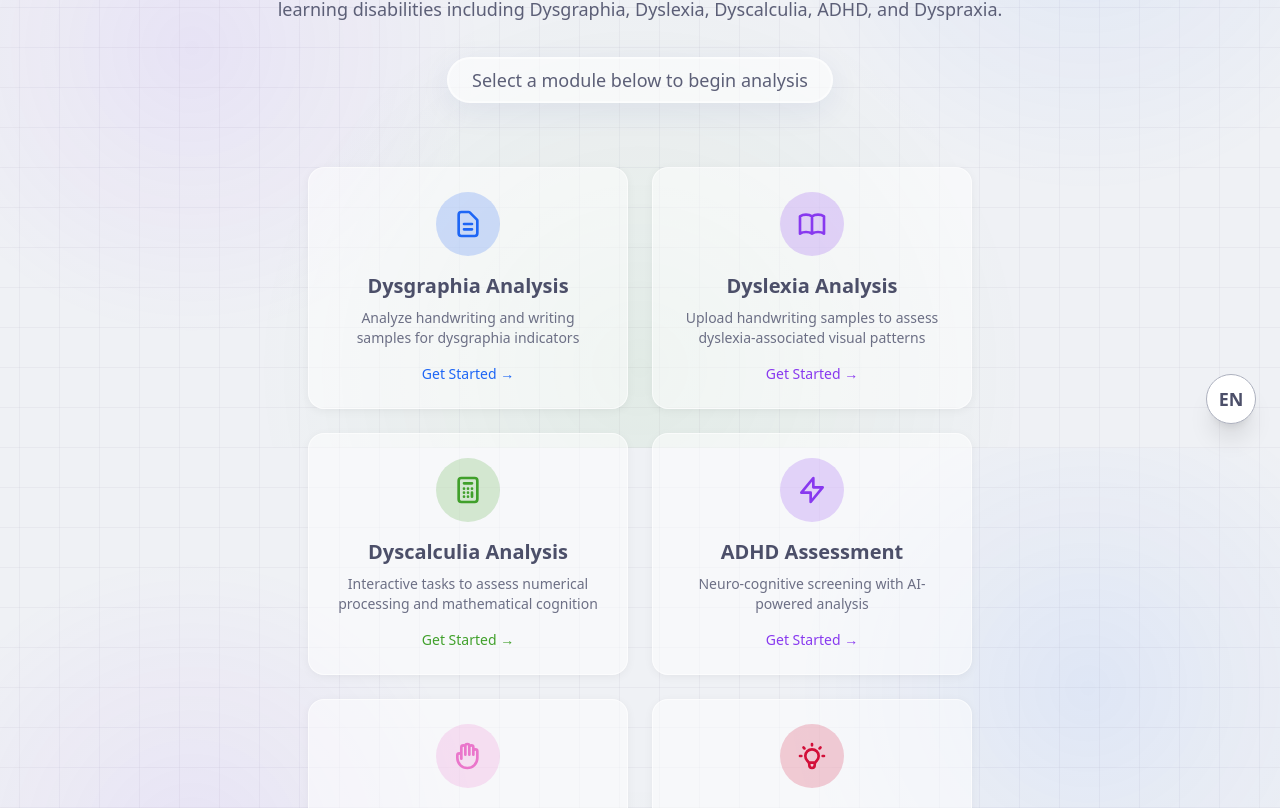
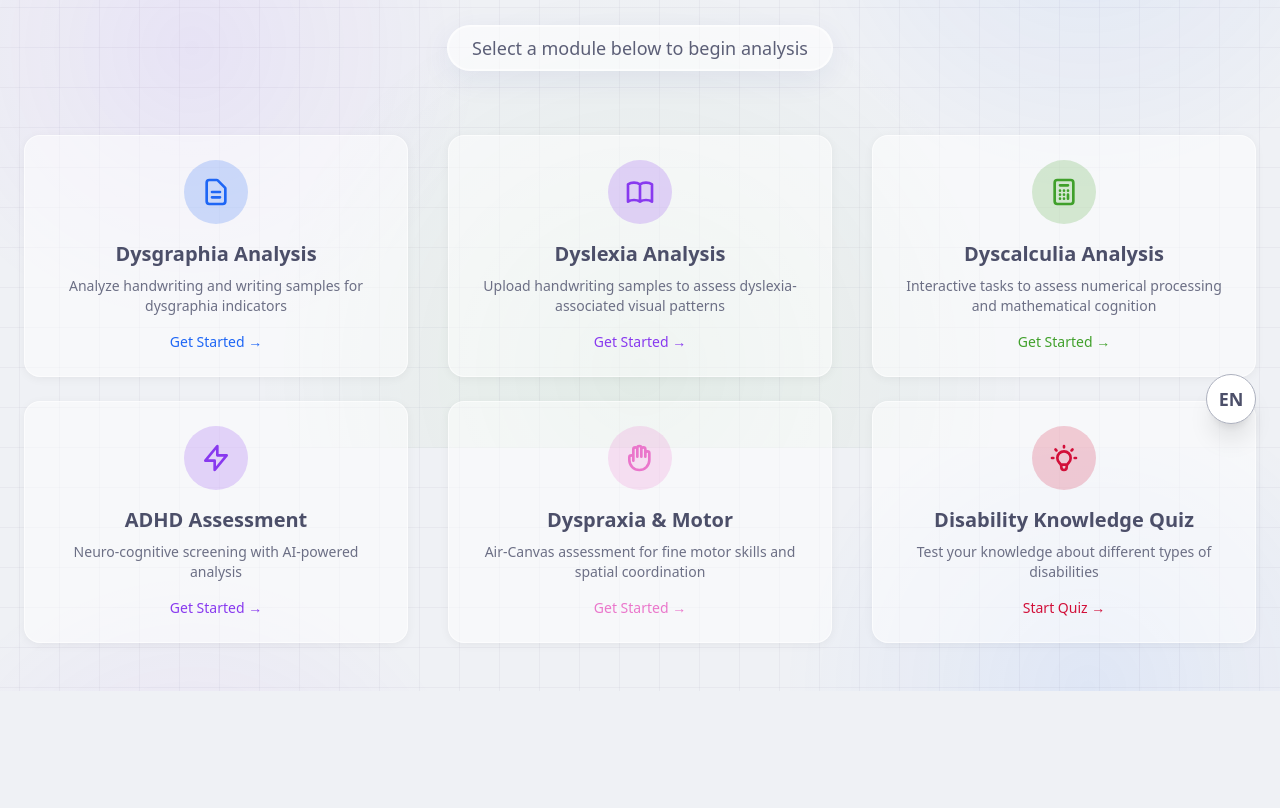
Before and after one commit to Sooraj-wq/scout, a React (Vite) app in the folder client/: page / in a window 1280 px wide. Shown: the part 352-1160 px from the top of the page. After the commit the page ends 1043 px from the top, so only its background shows below. Built offline with nearby package versions, Linux system fonts and the light colour scheme; no server answers.

Commit message:
UI Fixes

```diff
--- a/client/src/App.jsx
+++ b/client/src/App.jsx
@@ -81,7 +81,7 @@ function App() {
     const { t } = useLanguage()
 
     return (
-      <div className="max-w-4xl mx-auto px-4 py-12">
+      <div className="max-w-7xl mx-auto px-4 py-12">
         <div className="text-center mb-16 animate-fade-in-up">
           <h1 className="text-8xl font-black text-transparent bg-clip-text bg-gradient-to-r from-mauve via-pink to-blue mb-6 drop-shadow-[0_4px_10px_rgba(203,166,247,0.3)] tracking-tighter">
             {t('appTitle')}
@@ -99,10 +99,10 @@ function App() {
           </div>
         </div>
 
-        <div className="flex flex-wrap justify-center gap-6 animate-fade-in-up" style={{ animationDelay: '0.2s' }}>
+        <div className="grid grid-cols-1 md:grid-cols-2 lg:grid-cols-3 gap-6 animate-fade-in-up justify-items-center" style={{ animationDelay: '0.2s' }}>
           <Link
             to="/dysgraphia"
-            className="glass-card rounded-2xl p-6 w-80"
+            className="glass-card rounded-2xl p-6 w-full max-w-sm hover:scale-105 transition-transform duration-300"
           >
             <div className="text-center">
               <div className="w-16 h-16 bg-blue/20 rounded-full flex items-center justify-center mx-auto mb-4">
@@ -120,7 +120,7 @@ function App() {
 
           <Link
             to="/dyslexia"
-            className="glass-card rounded-2xl p-6 w-80"
+            className="glass-card rounded-2xl p-6 w-full max-w-sm hover:scale-105 transition-transform duration-300"
           >
             <div className="text-center">
               <div className="w-16 h-16 bg-mauve/20 rounded-full flex items-center justify-center mx-auto mb-4">
@@ -141,7 +141,7 @@ function App() {
 
           <Link
             to="/dyscalculia"
-            className="glass-card rounded-2xl p-6 w-80"
+            className="glass-card rounded-2xl p-6 w-full max-w-sm hover:scale-105 transition-transform duration-300"
           >
             <div className="text-center">
               <div className="w-16 h-16 bg-green/20 rounded-full flex items-center justify-center mx-auto mb-4">
@@ -159,7 +159,8 @@ function App() {
 
           <Link
             to="/adhd"
-            className="glass-card rounded-2xl p-6 w-80">
+            className="glass-card rounded-2xl p-6 w-full max-w-sm hover:scale-105 transition-transform duration-300"
+          >
             <div className="text-center">
               <div className="w-16 h-16 bg-mauve/20 rounded-full flex items-center justify-center mx-auto mb-4">
                 <svg className="w-8 h-8 text-mauve" fill="none" stroke="currentColor" viewBox="0 0 24 24">
@@ -176,7 +177,7 @@ function App() {
 
           <Link
             to="/dyspraxia"
-            className="glass-card rounded-2xl p-6 w-80"
+            className="glass-card rounded-2xl p-6 w-full max-w-sm hover:scale-105 transition-transform duration-300"
           >
             <div className="text-center">
               <div className="w-16 h-16 bg-pink/20 rounded-full flex items-center justify-center mx-auto mb-4">
@@ -196,7 +197,7 @@ function App() {
 
           <Link
             to="/quiz"
-            className="glass-card rounded-2xl p-6 w-80"
+            className="glass-card rounded-2xl p-6 w-full max-w-sm hover:scale-105 transition-transform duration-300"
           >
             <div className="text-center">
               <div className="w-16 h-16 bg-red/20 rounded-full flex items-center justify-center mx-auto mb-4">
--- a/client/src/translations/translations.js
+++ b/client/src/translations/translations.js
@@ -1,7 +1,7 @@
 export const translations = {
   en: {
     appTitle: "SCOUT",
-    appSubtitle: "(Student Cognitive Observation & Understanding Tool)",
+    appSubtitle: "Student Cognitive Observation & Understanding Tool",
     appDescription: "A comprehensive AI-powered suite designed for the early detection and assessment of learning disabilities including Dysgraphia, Dyslexia, Dyscalculia, ADHD, and Dyspraxia.",
     selectModule: "Select a module below to begin analysis",
     server: "Server",
@@ -88,7 +88,7 @@ export const translations = {
   },
   ml: {
     appTitle: "SCOUT",
-    appSubtitle: "(വിദ്യാർത്ഥി വിജ്ഞാന നിരീക്ഷണവും മനസ്സിലാക്കൽ ഉപകരണവും)",
+    appSubtitle: "വിദ്യാർത്ഥി വിജ്ഞാന നിരീക്ഷണവും മനസ്സിലാക്കൽ ഉപകരണവും",
     appDescription: "ഡിസ്ഗ്രാഫിയ, ഡിസ്ലെക്സിയ, ഡിസ്കാൽക്കുലിയ, എഡിഎച്ച്ഡി, ഡിസ്പ്രാക്സിയ എന്നിവയുൾപ്പെടെയുള്ള പഠനവൈകല്യങ്ങൾ നേരത്തെ കണ്ടെത്തുന്നതിനും വിലയിരുത്തുന്നതിനുമായി രൂപകൽപ്പന ചെയ്ത ഒരു സമഗ്ര എഐ അധിഷ്ഠിത സ്യൂട്ട്.",
     selectModule: "വിശകലനം ആരംഭിക്കുന്നതിന് താഴെയുള്ള ഒരു മൊഡ്യൂൾ തിരഞ്ഞെടുക്കുക",
     server: "സെർവർ",
```
Also changed, not shown: 2 other files (tests, documents, lock files or other folders).
